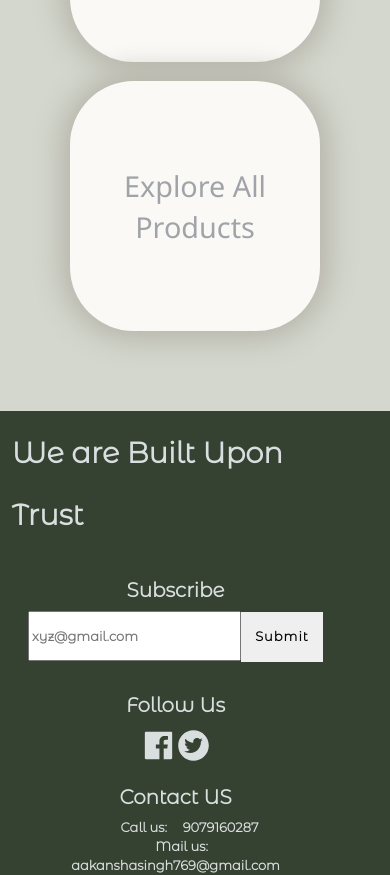
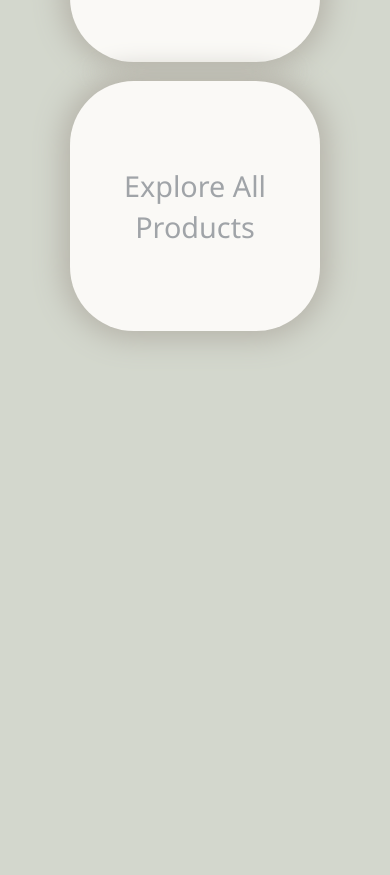
Before and after one commit to aakanshasingh769/e-commerce-app, a React (Vite) app: page / in a window 390 px wide. Shown: the part 833-1708 px from the top of the page. After the commit the page ends 1164 px from the top, so only its background shows below. Built offline with nearby package versions, Linux system fonts and the light colour scheme.

Commit message:
upgrade latest version of surge

```diff
--- a/package.json
+++ b/package.json
@@ -14,7 +14,8 @@
     "react-icons": "^4.8.0",
     "react-router-dom": "^6.8.2",
     "rsuite": "^5.28.2",
-    "sass": "^1.59.3"
+    "sass": "^1.59.3",
+    "uuid": "^9.0.0"
   },
   "devDependencies": {
     "@types/react": "^18.0.27",
--- a/src/App.jsx
+++ b/src/App.jsx
@@ -6,7 +6,7 @@ import Home from './Home';
 import categories from './categories.json';
 import Cart from './Cart';
 import CartContext from './contexts/CartContext';
-import Footer from './Footer';
+
 import './styles/app.scss';
 import SharedStateContext from './contexts/SharedStatesContext';
 import FinalPage from './FinalPage';
@@ -53,10 +53,6 @@ export default function App() {
           </Routes>
         </CartContext>
       </SharedStateContext>
-
-      <footer id="footer">
-        <Footer />
-      </footer>
     </>
   );
 }
--- a/src/Footer.jsx
+++ /dev/null
@@ -1,63 +0,0 @@
-import { toaster, Notification } from 'rsuite';
-import { AiFillFacebook, AiFillTwitterCircle } from 'react-icons/ai';
-import './styles/footer.scss';
-
-export default function Footer() {
-  function notify(event) {
-    let subscribingMail = event.target.previousElementSibling.value;
-    let mailValidator = new RegExp('[a-z0-9.]+@[a-z0-9.]+[.a-z0-9]{2,5}');
-
-    console.log(mailValidator.test(subscribingMail));
-    if (mailValidator.test(subscribingMail) === false)
-      toaster.push(
-        <Notification type="error" header={`Invalid email`}></Notification>
-      );
-
-    if (mailValidator.test(subscribingMail) === true)
-      toaster.push(
-        <Notification type="success" header={'Subscription sucess'}>
-          {`${subscribingMail} is added to our Mailing List`}
-        </Notification>
-      );
-  }
-
-  return (
-    <>
-      <div id="footer-div1">
-        <article id="title">
-          <h1>We are Built Upon Trust</h1>
-        </article>
-        <div id="subscription">
-          <h3>Subscribe</h3>
-          <span>
-            <input type="email" placeholder="xyz@gmail.com" />
-            <button onClick={notify}>Submit</button>
-          </span>
-        </div>
-      </div>
-      <div id="footer-div2">
-        <span id="social-media-icons">
-          <h3>Follow Us</h3>
-          <span>
-            <span style={{ fontSize: '35px', Width: '42px' }}>
-              <AiFillFacebook />
-            </span>
-            <span style={{ fontSize: '35px', Width: '42px' }}>
-              <AiFillTwitterCircle />
-            </span>
-          </span>
-        </span>
-        <span id="contact">
-          <h3>Contact US</h3>
-          <dt style={{ display: 'inline' }}>Call us:</dt>
-          <dl style={{ display: 'inline' }}>&emsp;9079160287</dl>
-          <br />
-          <dt style={{ display: 'inline' }}>Mail us:</dt>
-          <dl style={{ display: 'inline' }}>
-            &emsp;aakanshasingh769@gmail.com
-          </dl>
-        </span>
-      </div>
-    </>
-  );
-}
--- a/src/styles/footer.scss
+++ /dev/null
@@ -1,215 +0,0 @@
-@import "common";
-
-#footer {
-    position: sticky;
-    margin: auto;
-    margin-top: 80px;
-    width: 100%;
-    text-align: center;
-    top: 100%;
-    font-family: 'Montserrat Alternates', sans-serif;
-    font-weight: 600;
-    display: flex;
-    flex-wrap: wrap;
-    color: #d9dfdf;
-    background-color: $main-color-2;
-    padding-top: 3%;
-    padding-bottom: 0.3%;
-}
-
-#footer-div1 {
-    display: flex;
-    align-items: center;
-    width: 50%;
-    padding: 0% 3%;
-}
-
-#footer-div2 {
-    display: flex;
-    flex-wrap: wrap;
-    justify-content: space-between;
-    width: 50%;
-    padding: 0% 9%;
-}
-
-div {
-    box-sizing: border-box;
-}
-.social-media-icons{
-    margin-right: 10%;
-}
-
-#title {
-    display: flex;
-    flex-wrap: nowrap;
-    justify-content: center;
-    width: 50%;
-    margin-bottom: 7%;
-
-    h1 {
-        text-align: left;
-    }
-}
-
-#subscription {
-    text-align: left;
-    margin-bottom: 7%;
-    width: 50%;
-    display: flex;
-    flex-direction: column;
-    margin-left: 10%;
-
-    span {
-        display: flex;
-        flex-wrap: nowrap;
-
-        input {
-            margin: "1% 0";
-            width: 90%;
-            height: 50px;
-            color: black;
-
-        }
-
-        button {
-            margin: "1% 0";
-            height: 50px;
-            color: black;
-            letter-spacing: 1px;
-            border: none;
-        }
-    }
-
-    dt {
-        display: inline-block;
-        font-size: 15px;
-    }
-
-    dl {
-        margin-left: 10px;
-        display: inline-block;
-    }
-}
-
-@media screen and (max-width:800px) {
-    #footer {
-        font-size: small;
-        align-items: center;
-    }
-
-    #title {
-        width: 100%;
-    }
-
-    #footer-div1 {
-        display: block;
-        align-content: center;
-        width: 90%;
-    }
-
-    #footer-div2 {
-        width: 90%;
-        display: flex;
-        flex-direction: column;
-        margin-left: 0%;
-    }
-
-    #subscription {
-        margin: auto;
-        text-align: center;
-        margin-bottom: 7%;
-        width: 100%;
-
-        span {
-            width: 100%;
-            display: block;
-            input {
-                width: 65%;
-                margin: "1% 0";
-                height: 50px;
-                color: black;
-            }
-            button {
-                text-align: center;
-                margin: "1% 0";
-                width: 25%;
-                height: 50px;
-                color: black;
-                letter-spacing: 1px;
-                border: none;
-            }
-        }
-        #contact{
-            dt {
-                display: inline-block;
-                font-size: 15px;
-            }
-
-            dl {
-                margin-left: 10px;
-                display: inline-block;
-            }
-        }
-    }
-}
-
-@media screen and (max-width:4px) {
-    #footer {
-        font-size: small;
-        align-items: center;
-    }
-
-    #title {
-        width: 100%;
-    }
-
-    #footer-div1 {
-        display: block;
-        align-content: center;
-        width: 90%;
-    }
-
-    #footer-div2 {
-        display: flex;
-        flex-direction: column;
-        margin-left: 0%;
-    }
-
-    #subscription {
-        margin: auto;
-        text-align: center;
-        margin-bottom: 7%;
-        width: 100%;
-
-        span {
-            width: 100%;
-            display: block;
-            input {
-                width: 65%;
-                margin: "1% 0";
-                height: 50px;
-                color: black;
-            }
-            button {
-                text-align: center;
-                margin: "1% 0";
-                width: 25%;
-                height: 50px;
-                color: black;
-                letter-spacing: 1px;
-                border: none;
-            }
-        }
-        #contact{
-            dt {
-                display: inline-block;
-                font-size: 15px;
-            }
-
-            dl {
-                margin-left: 10px;
-                display: inline-block;
-            }
-        }
-    }
-}
```
Also changed, not shown: 1 other file (tests, documents, lock files or other folders).
